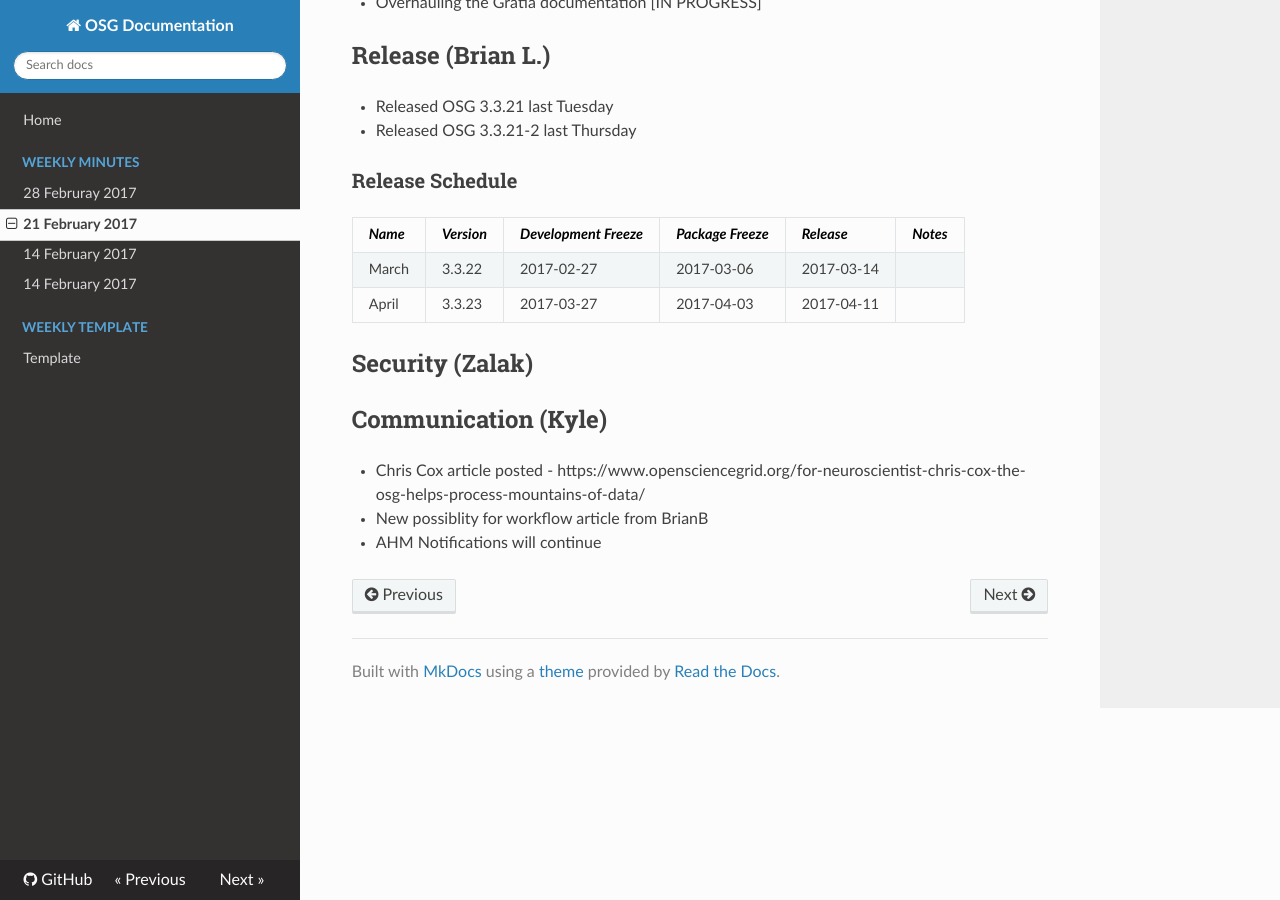
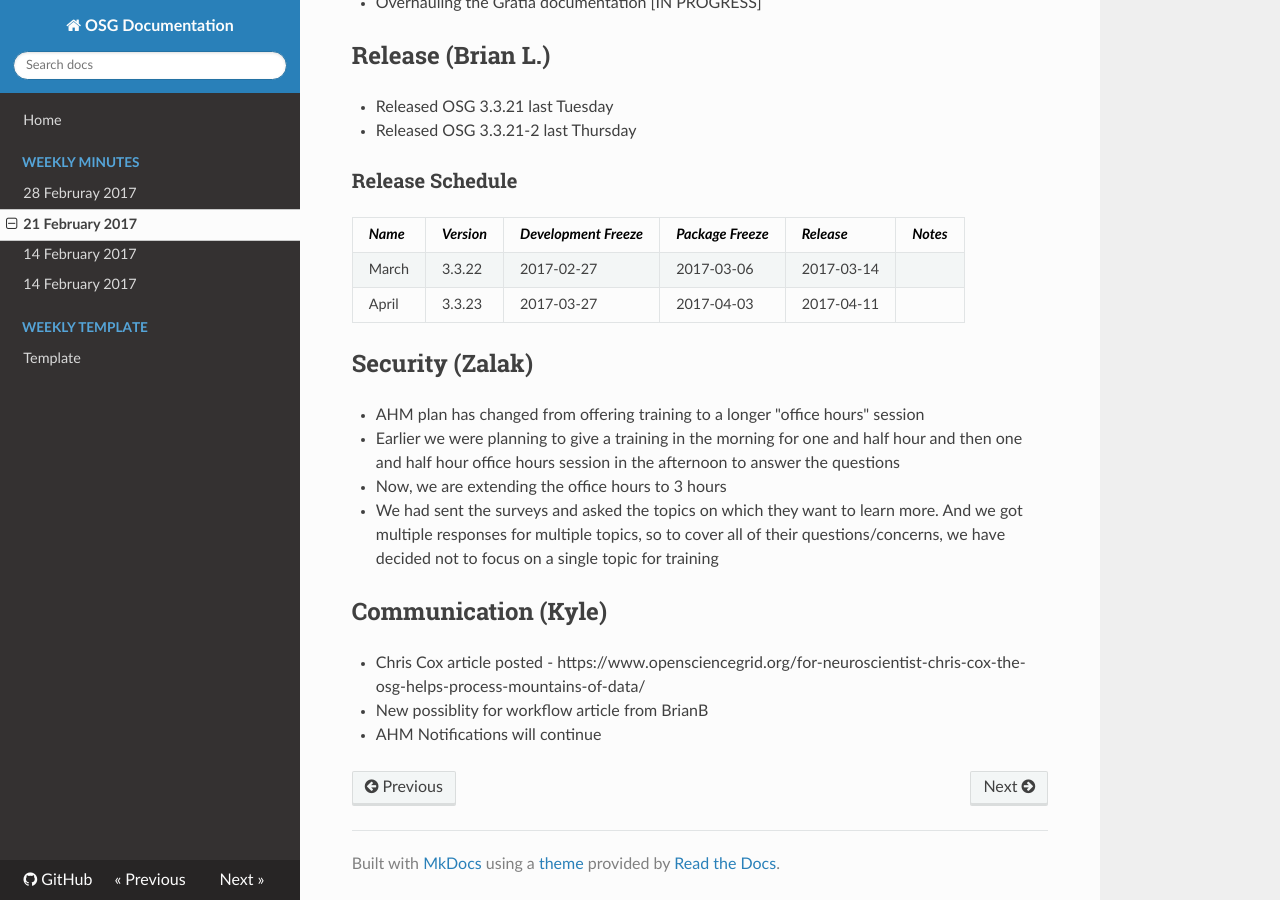
Before and after one commit to zsshah/production, an MkDocs documentation site: the page built from docs/WeeklyMinutes/21Feb2017.md, in a window 1280 px wide and 900 px high, scrolled down 3612 px. Built offline with MkDocs 1.6.1, drawn with Linux system fonts in a browser that asks for light colours; nearby versions of some CDN libraries; old or Windows-style settings are respelled for this version of MkDocs.

Commit message:
Update 21Feb2017.md

```diff
--- a/docs/WeeklyMinutes/21Feb2017.md
+++ b/docs/WeeklyMinutes/21Feb2017.md
@@ -95,6 +95,10 @@ Other stuff:
 
 
 ## Security (Zalak)
+   * AHM plan has changed from offering training to a longer "office hours" session
+   * Earlier we were planning to give a training in the morning for one and half hour and then one and half hour office hours session in the afternoon to answer the questions
+   * Now, we are extending the office hours to 3 hours
+   * We had sent the surveys and asked the topics on which they want to learn more. And we got multiple responses for multiple topics, so to cover all of their questions/concerns, we have decided not to focus on a single topic for training
 
 ## Communication (Kyle)
    * Chris Cox article posted - https://www.opensciencegrid.org/for-neuroscientist-chris-cox-the-osg-helps-process-mountains-of-data/
```
